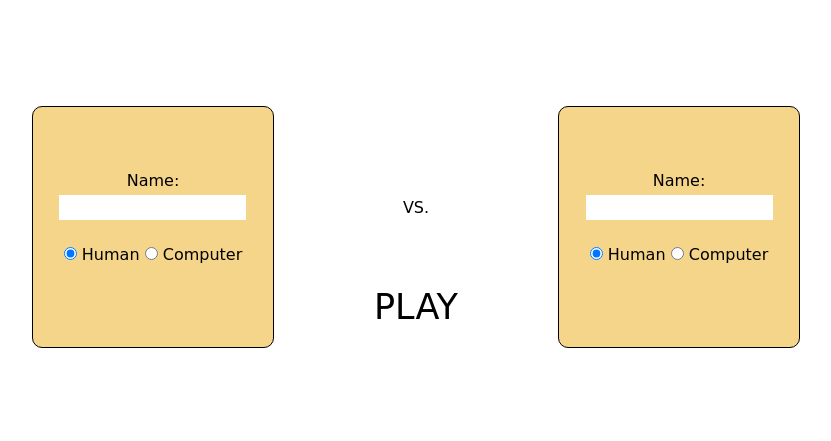
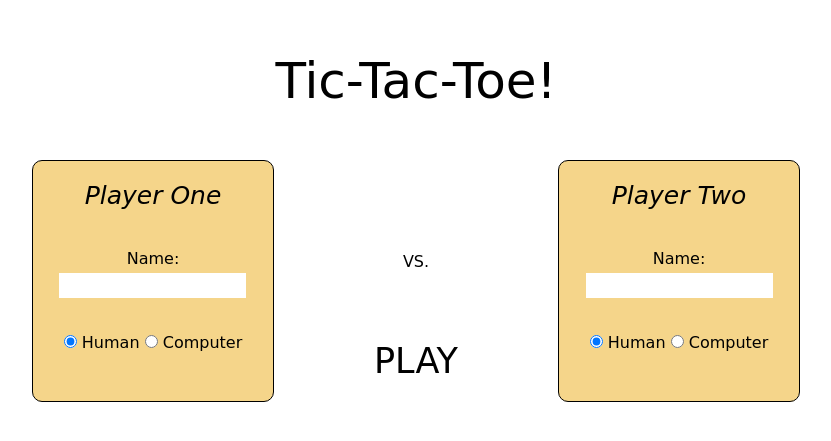
Before and after one commit to TimKrash/TicTacToe, a plain HTML site: page index.html in a window 1280 px wide. Shown: the part 173-614 px from the top of the page, without its empty margins (224-1055 px from the left). Drawn offline with Linux system fonts and the light colour scheme; a web font is replaced by a local one.

Commit message:
format fixes and style changes

```diff
--- a/index.html
+++ b/index.html
@@ -13,8 +13,10 @@
 <body>
 
   <div class="start-container">
+    <div class="title">Tic-Tac-Toe!</div>
     <form action="#" onsubmit="return false;">
       <div id="1" class="player">
+        <div class="text">Player One</div>
           <div class="form-entry">
             <label for="p1name">Name:</label>
             <input type="text" id="p1name" name="p1name" required>
@@ -41,6 +43,7 @@
         <input type="submit" value="PLAY" class="play">
       </div>
       <div id="2" class="player">
+        <div class="text">Player Two</div>
           <div class="form-entry">
             <label for="p2name">Name:</label>
             <input type="text" id="p2name" name="p2name" required>
--- a/style.css
+++ b/style.css
@@ -10,6 +10,11 @@ body {
   font-family: "Bungee Spice", cursive;
   width: 100vw;
   height: 100vh;
+}
+body .start-container .title {
+  font-size: 50px;
+  text-align: center;
+  margin-bottom: 50px;
 }
 body .start-container form {
   display: flex;
@@ -33,6 +38,11 @@ body .start-container form .middle .play {
   font-size: 35px;
   cursor: pointer;
 }
+body .start-container form .middle .play:hover {
+  font-size: 45px;
+  text-decoration: underline;
+  text-decoration-color: #f5d58a;
+}
 body .start-container form .player {
   display: flex;
   justify-content: center;
@@ -46,7 +56,14 @@ body .start-container form .player {
   height: 200px;
   padding: 20px;
 }
+body .start-container form .player .text {
+  font-style: italic;
+  font-size: 25px;
+  justify-self: start;
+  margin-bottom: auto;
+}
 body .start-container form .player .form-entry {
+  margin-top: auto;
   text-align: center;
 }
 body .start-container form .player .form-entry input[type=text] {
@@ -89,12 +106,16 @@ body .board .square {
   align-items: center;
   font-size: 80px;
   border: 1px solid black;
+  cursor: pointer;
 }
 body .board .square .x {
   display: none;
 }
 body .board .square .o {
   display: none;
+}
+body .board .square:hover {
+  background-color: #e8f4f8;
 }
 body .board .square:nth-child(-n+3) {
   border-top: none;
```
Also changed, not shown: script.js (+0 -11 lines).
